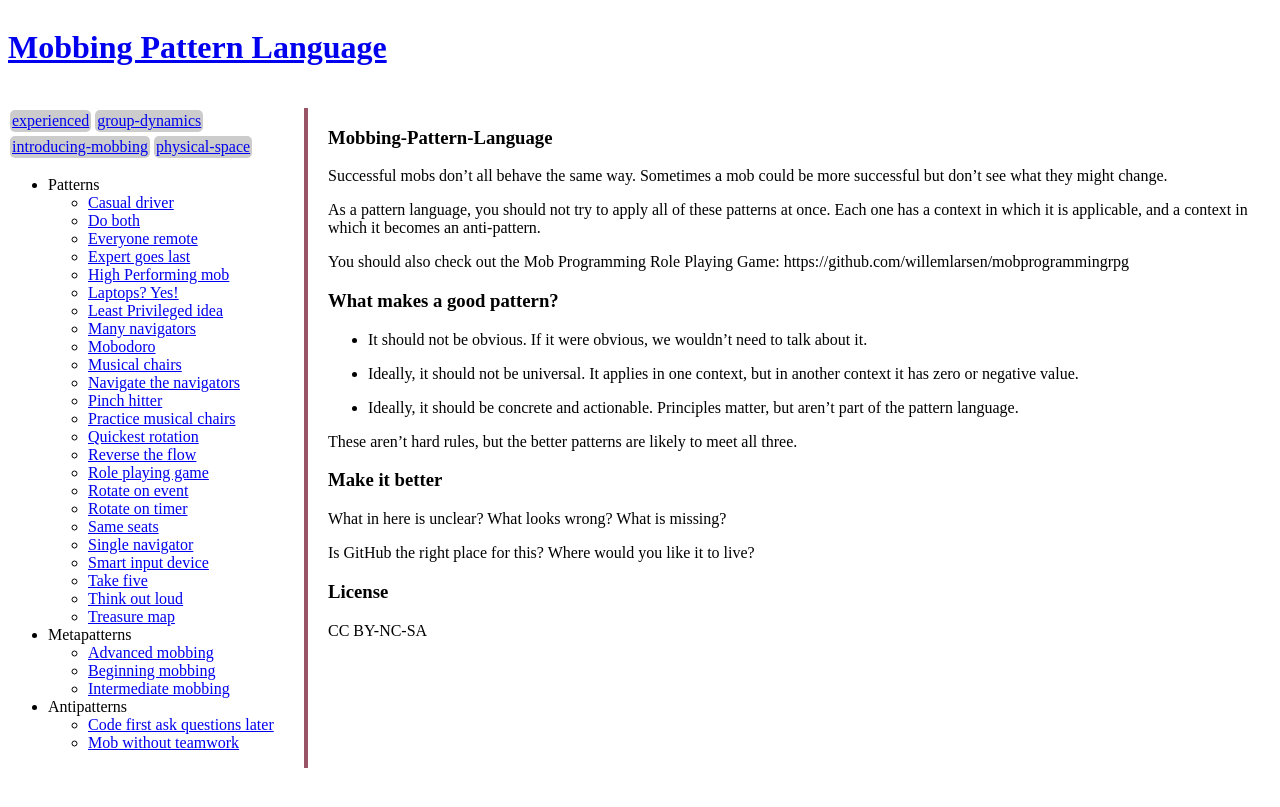
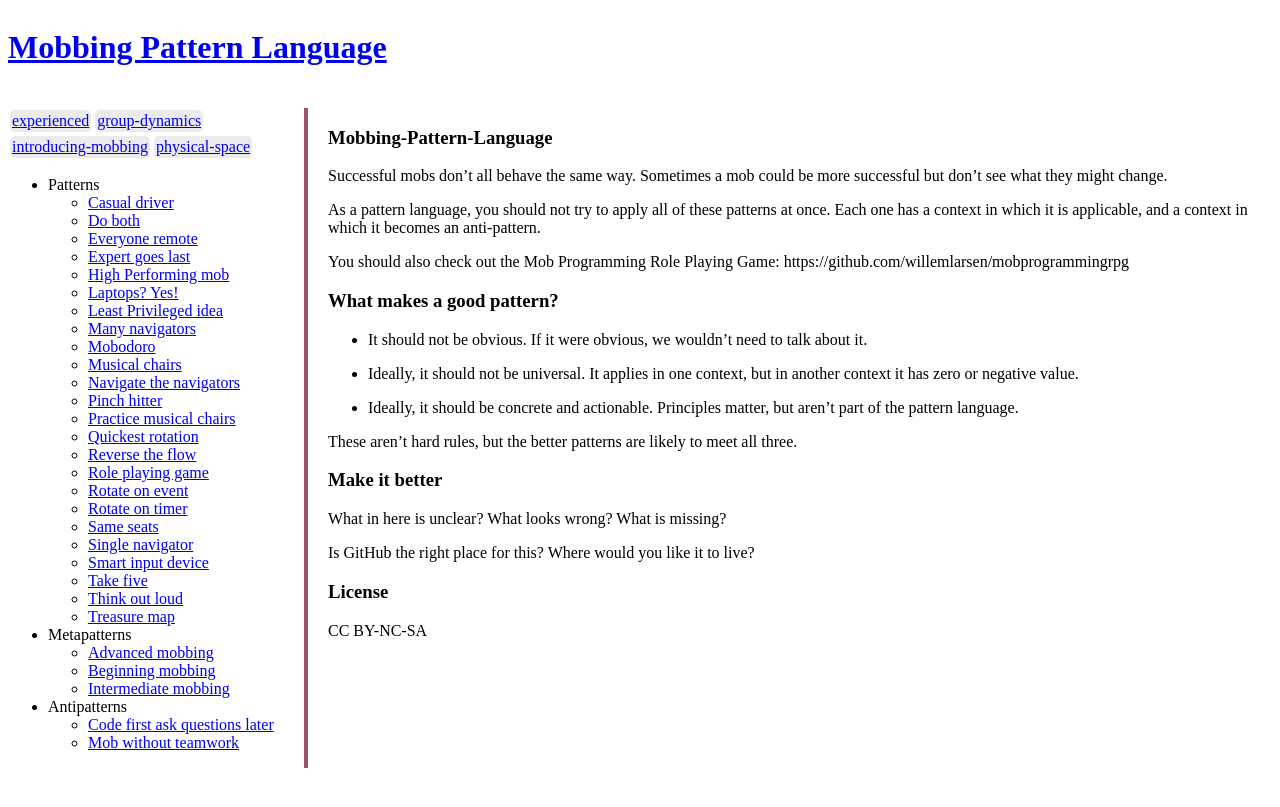
Before and after one commit to JayBazuzi/Mobbing-Pattern-Language, a Jekyll site: the page built from README.md, in a window 1280 px wide. Shown: the top 807 px of the page. Built offline with Jekyll 4.4.1, drawn with Linux system fonts in a browser that asks for light colours; our own code applies the rules of GitHub Pages for plain Markdown files.

Commit message:
Put back the opacity on the tag background colors.
I wish there was a CSS background-opacity property, or a CSS function to change the opacity of a color.

I could convert the CSS variables into SCSS variables and then use the SCSS function 'opacify' to do the

trick, but I prefer CSS variables. Anyway it's open to improvement

```diff
--- a/assets/css/styles.scss
+++ b/assets/css/styles.scss
@@ -2,10 +2,10 @@
 ---
 
 :root {
-  --color-theme-1: #556699;
+  --color-theme-1: #55669966;
   --color-theme-2: #995566;
   --color-gray-0: #FFF;
-  --color-gray-1: #CCC;
+  --color-gray-1: #CCCCCC66;
   --desktop-nav-width: 300px;
 }
 
```
